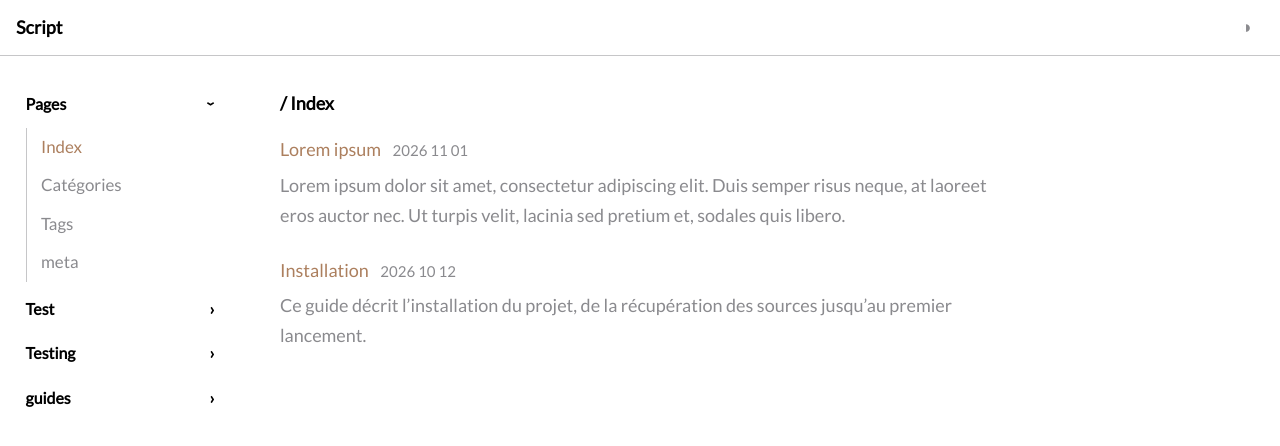
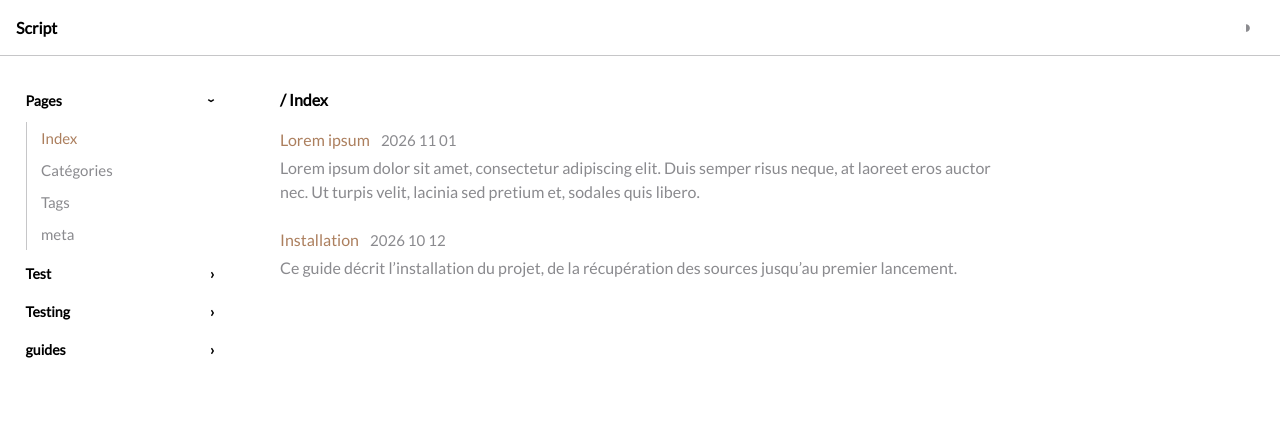
Before and after one commit to script-txt/script-txt.github.io, a Jekyll site: the page built from index.html, in a window 1280 px wide. Shown: the top 446 px of the page. Built offline with Jekyll 4.4.1, drawn with Linux system fonts in a browser that asks for light colours.

Commit message:
Update default.html

```diff
--- a/_layouts/default.html
+++ b/_layouts/default.html
@@ -37,7 +37,7 @@
   * { box-sizing: border-box; }
   html { scroll-behavior: smooth; scroll-padding-top: calc(var(--header-h) + 1rem); }
 
-  body { margin: 0; background: var(--bg); color: var(--fg); font-size: 1.125rem; line-height: 1.9rem; font-family: "Lato", sans-serif; }
+  body { margin: 0; background: var(--bg); color: var(--fg); font-size: 1rem; line-height: 1.5rem; font-family: "Lato", sans-serif; }
   a { color: var(--accent); text-decoration: none; }
 
   /* En-tête : fond pleine largeur, contenu limité à la largeur de la page */
@@ -49,7 +49,7 @@
     background: var(--bg);
     border-bottom: 1px solid var(--border);
   }
-  header .logo { font-size: inherit; font-weight: bold; color: inherit;}
+  header .logo { font-size: 1rem; font-weight: bold; color: inherit;}
   header button { background: none; border: 0; color: inherit; cursor: pointer; }
   #menu-btn { display: none; font-size: inherit /*1.4rem*/; }
   .theme-btn {
```
